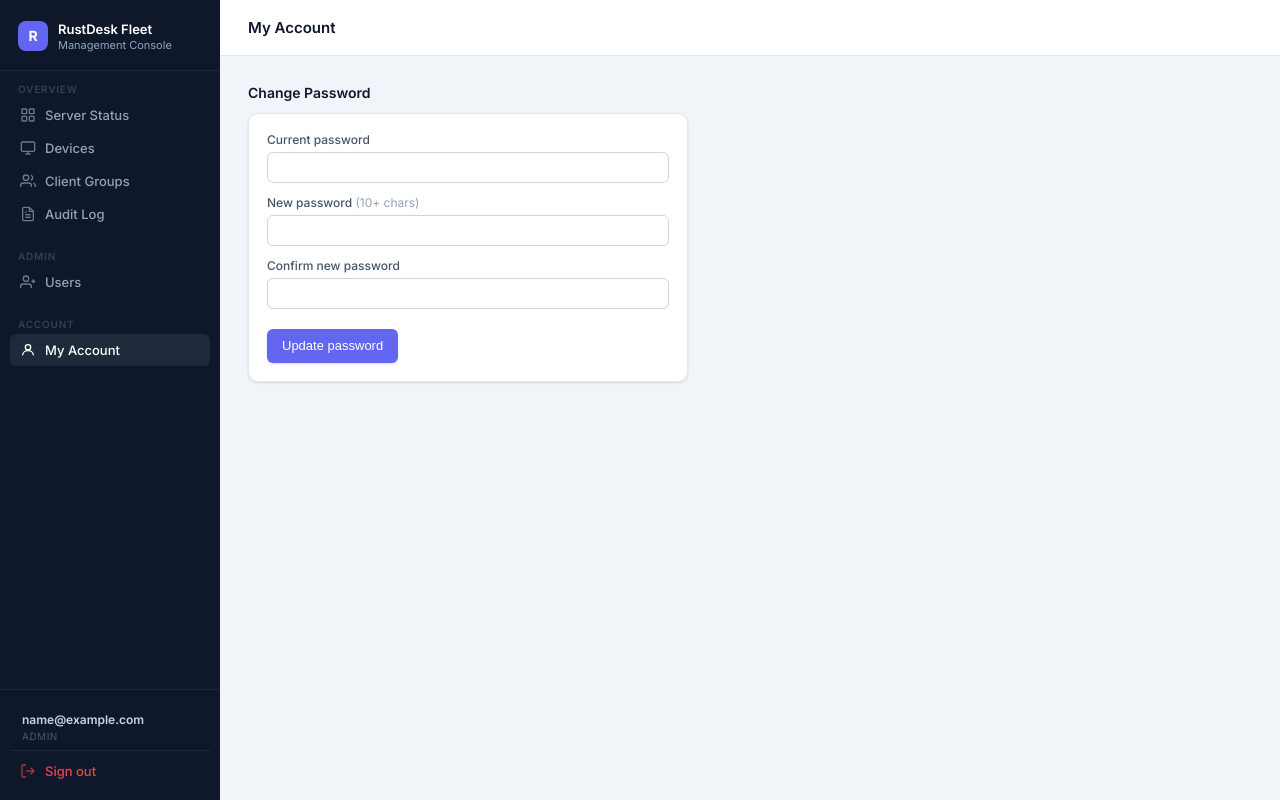
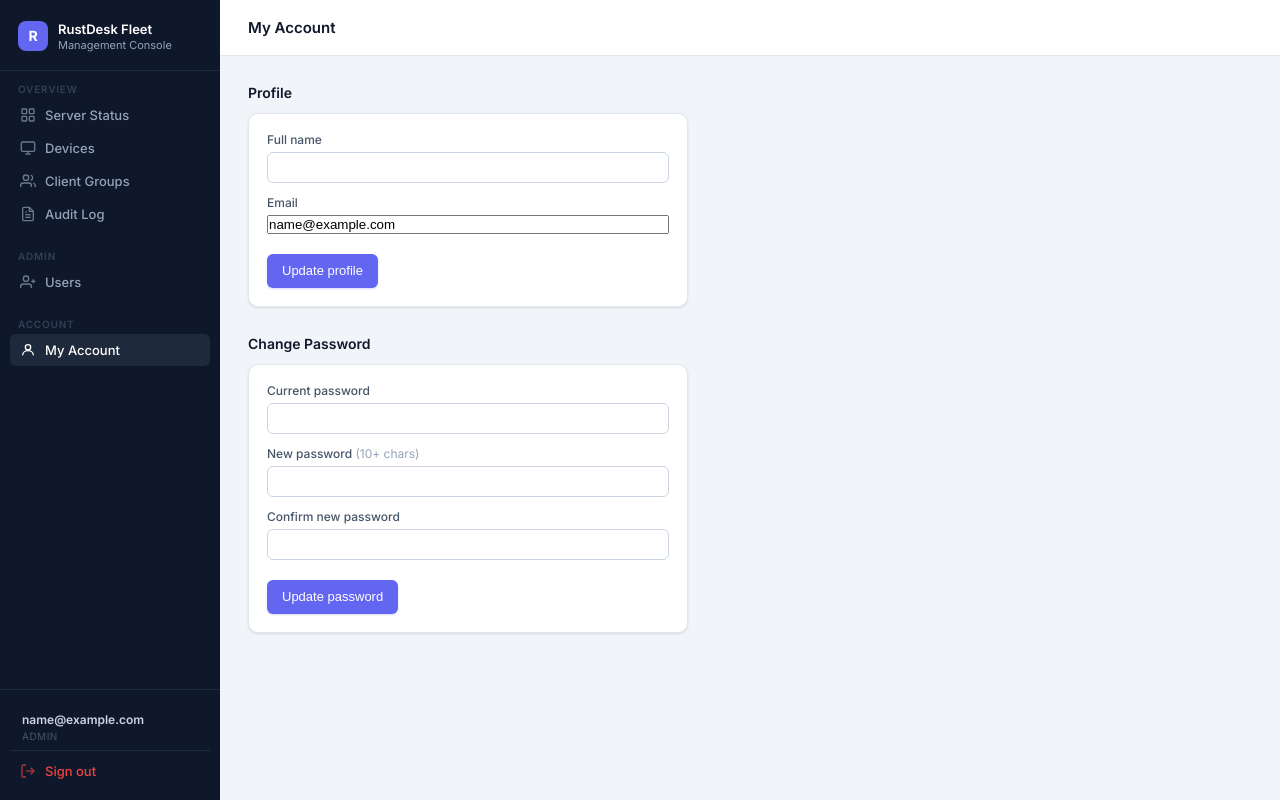
Before and after one commit to arvage/rustdesk-fleet, a FastAPI app: page /account in a window 1280 px wide. Run offline with FastAPI, Linux system fonts and the light colour scheme; the visitor is signed in with stand-in values (Sample User, id 1); data comes from the database, SQL or seed files in the repository.

Commit message:
Add email/name editing for users and name/slug editing for client groups
Users (/users, admin only):
- Edit button per row expands an inline form with name + email fields
- POST /users/{id}/edit updates email and display_name; rejects duplicate
  emails; refreshes session name if editing own account

Client groups (/groups/{slug}):
- Edit button in topbar opens a modal with slug + display name fields
- POST /groups/{slug}/edit validates slug format, checks uniqueness,
  updates both fields, and redirects to the new slug URL if it changed

My Account (/account):
- New Profile section above password change: update name and email
- POST /account/profile with same duplicate-email guard and session refresh
- account_change_password updated to pass user + renamed success flags
  (pw_success / profile_success) to avoid cross-section error bleed

Co-Authored-By: Claude Sonnet 4.6 <noreply@anthropic.com>

```diff
--- a/subsystems/dashboard/app/routes/users.py
+++ b/subsystems/dashboard/app/routes/users.py
@@ -169,6 +169,45 @@ async def user_reset_password(
     return RedirectResponse("/users", status_code=303)
 
 
+@router.post("/users/{user_id}/edit")
+async def user_edit(
+    request: Request,
+    user_id: int,
+    email: str = Form(...),
+    display_name: str = Form(...),
+    current_user: dict = Depends(require_auth),
+):
+    _require_admin(current_user)
+    email = email.lower().strip()
+    display_name = display_name.strip()
+
+    if not email or "@" not in email:
+        _set_flash(request, "error", "Enter a valid email address.")
+        return RedirectResponse("/users", status_code=303)
+
+    conn = get_db()
+    conflict = conn.execute(
+        "SELECT id FROM users WHERE email = ? AND id != ?", (email, user_id)
+    ).fetchone()
+    if conflict:
+        conn.close()
+        _set_flash(request, "error", f"Email {email} is already in use by another account.")
+        return RedirectResponse("/users", status_code=303)
+
+    conn.execute(
+        "UPDATE users SET email = ?, display_name = ? WHERE id = ?",
+        (email, display_name, user_id),
+    )
+    conn.commit()
+    conn.close()
+
+    if user_id == current_user["id"]:
+        request.session["user_name"] = display_name or email
+
+    _set_flash(request, "success", "User updated.")
+    return RedirectResponse("/users", status_code=303)
+
+
 @router.post("/users/{user_id}/delete")
 async def user_delete(
     request: Request,
@@ -191,8 +230,62 @@ async def user_delete(
 
 @router.get("/account", response_class=HTMLResponse)
 async def account_get(request: Request, current_user: dict = Depends(require_auth)):
+    conn = get_db()
+    user = conn.execute(
+        "SELECT email, display_name FROM users WHERE id = ?", (current_user["id"],)
+    ).fetchone()
+    conn.close()
     return templates.TemplateResponse(
-        request, "account.html", {"current_user": current_user, "error": None, "success": False}
+        request, "account.html",
+        {"current_user": current_user, "user": user, "error": None, "pw_success": False, "profile_success": False},
+    )
+
+
+@router.post("/account/profile")
+async def account_update_profile(
+    request: Request,
+    email: str = Form(...),
+    display_name: str = Form(...),
+    current_user: dict = Depends(require_auth),
+):
+    email = email.lower().strip()
+    display_name = display_name.strip()
+
+    if not email or "@" not in email:
+        conn = get_db()
+        user = conn.execute("SELECT email, display_name FROM users WHERE id = ?", (current_user["id"],)).fetchone()
+        conn.close()
+        return templates.TemplateResponse(
+            request, "account.html",
+            {"current_user": current_user, "user": user, "error": "Enter a valid email address.", "pw_success": False, "profile_success": False},
+            status_code=400,
+        )
+
+    conn = get_db()
+    conflict = conn.execute(
+        "SELECT id FROM users WHERE email = ? AND id != ?", (email, current_user["id"])
+    ).fetchone()
+    if conflict:
+        user = conn.execute("SELECT email, display_name FROM users WHERE id = ?", (current_user["id"],)).fetchone()
+        conn.close()
+        return templates.TemplateResponse(
+            request, "account.html",
+            {"current_user": current_user, "user": user, "error": "That email is already in use.", "pw_success": False, "profile_success": False},
+            status_code=400,
+        )
+
+    conn.execute(
+        "UPDATE users SET email = ?, display_name = ? WHERE id = ?",
+        (email, display_name, current_user["id"]),
+    )
+    conn.commit()
+    user = conn.execute("SELECT email, display_name FROM users WHERE id = ?", (current_user["id"],)).fetchone()
+    conn.close()
+
+    request.session["user_name"] = display_name or email
+    return templates.TemplateResponse(
+        request, "account.html",
+        {"current_user": {**current_user, "name": display_name or email}, "user": user, "error": None, "pw_success": False, "profile_success": True},
     )
 
 
@@ -205,29 +298,24 @@ async def account_change_password(
     current_user: dict = Depends(require_auth),
 ):
     conn = get_db()
-    user = conn.execute(
-        "SELECT password_hash FROM users WHERE id = ?", (current_user["id"],)
+    db_user = conn.execute(
+        "SELECT email, display_name, password_hash FROM users WHERE id = ?", (current_user["id"],)
     ).fetchone()
     conn.close()
 
-    if not user or not bcrypt.checkpw(current_password.encode(), user["password_hash"].encode()):
+    def _pw_error(msg: str):
         return templates.TemplateResponse(
             request, "account.html",
-            {"current_user": current_user, "error": "Current password is incorrect.", "success": False},
+            {"current_user": current_user, "user": db_user, "error": msg, "pw_success": False, "profile_success": False},
             status_code=400,
         )
+
+    if not db_user or not bcrypt.checkpw(current_password.encode(), db_user["password_hash"].encode()):
+        return _pw_error("Current password is incorrect.")
     if len(new_password) < 10:
-        return templates.TemplateResponse(
-            request, "account.html",
-            {"current_user": current_user, "error": "New password must be at least 10 characters.", "success": False},
-            status_code=400,
-        )
+        return _pw_error("New password must be at least 10 characters.")
     if new_password != new_password2:
-        return templates.TemplateResponse(
-            request, "account.html",
-            {"current_user": current_user, "error": "New passwords do not match.", "success": False},
-            status_code=400,
-        )
+        return _pw_error("New passwords do not match.")
 
     pw_hash = bcrypt.hashpw(new_password.encode(), bcrypt.gensalt(rounds=12)).decode()
     conn = get_db()
@@ -237,5 +325,5 @@ async def account_change_password(
 
     return templates.TemplateResponse(
         request, "account.html",
-        {"current_user": current_user, "error": None, "success": True},
+        {"current_user": current_user, "user": db_user, "error": None, "pw_success": True, "profile_success": False},
     )
--- a/subsystems/dashboard/app/templates/account.html
+++ b/subsystems/dashboard/app/templates/account.html
@@ -4,14 +4,44 @@
 
 {% block content %}
 <div style="max-width:440px">
+
+  <div class="section">
+    <div class="section-head"><h2>Profile</h2></div>
+    <div class="card">
+      <div class="card-body">
+        {% if profile_success %}
+        <div class="flash success" style="margin-bottom:16px">Profile updated.</div>
+        {% endif %}
+        {% if error and not pw_success %}
+        <div class="flash error" style="margin-bottom:16px">{{ error }}</div>
+        {% endif %}
+        <form method="post" action="/account/profile">
+          <div class="field" style="margin-bottom:12px">
+            <label for="display_name">Full name</label>
+            <input type="text" id="display_name" name="display_name"
+                   value="{{ user.display_name or '' }}" style="width:100%"
+                   autocomplete="name">
+          </div>
+          <div class="field" style="margin-bottom:20px">
+            <label for="email">Email</label>
+            <input type="email" id="email" name="email"
+                   value="{{ user.email }}" required style="width:100%"
+                   autocomplete="email">
+          </div>
+          <button type="submit" class="btn btn-primary">Update profile</button>
+        </form>
+      </div>
+    </div>
+  </div>
+
   <div class="section">
     <div class="section-head"><h2>Change Password</h2></div>
     <div class="card">
       <div class="card-body">
-        {% if success %}
+        {% if pw_success %}
         <div class="flash success" style="margin-bottom:16px">Password updated.</div>
         {% endif %}
-        {% if error %}
+        {% if error and not profile_success %}
         <div class="flash error" style="margin-bottom:16px">{{ error }}</div>
         {% endif %}
         <form method="post" action="/account/password">
@@ -35,5 +65,6 @@
       </div>
     </div>
   </div>
+
 </div>
 {% endblock %}
```
Also changed, not shown: subsystems/dashboard/app/routes/groups.py (+47 -0 lines), subsystems/dashboard/app/templates/group_detail.html (+30 -0 lines), subsystems/dashboard/app/templates/users.html (+23 -0 lines).
